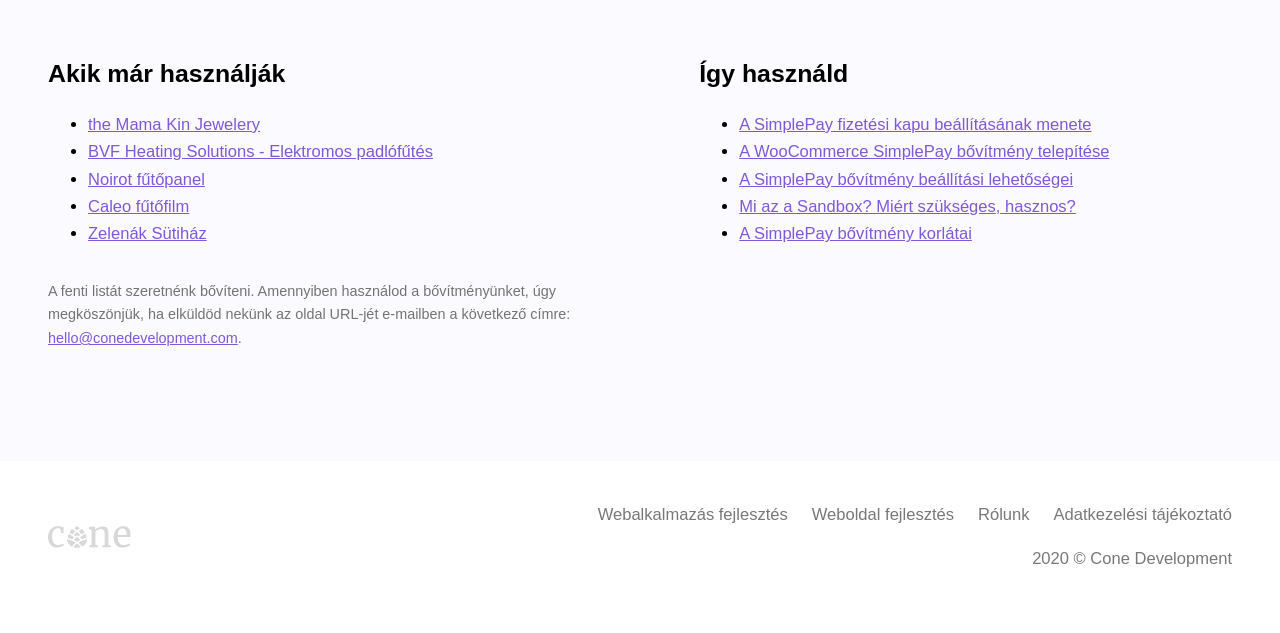
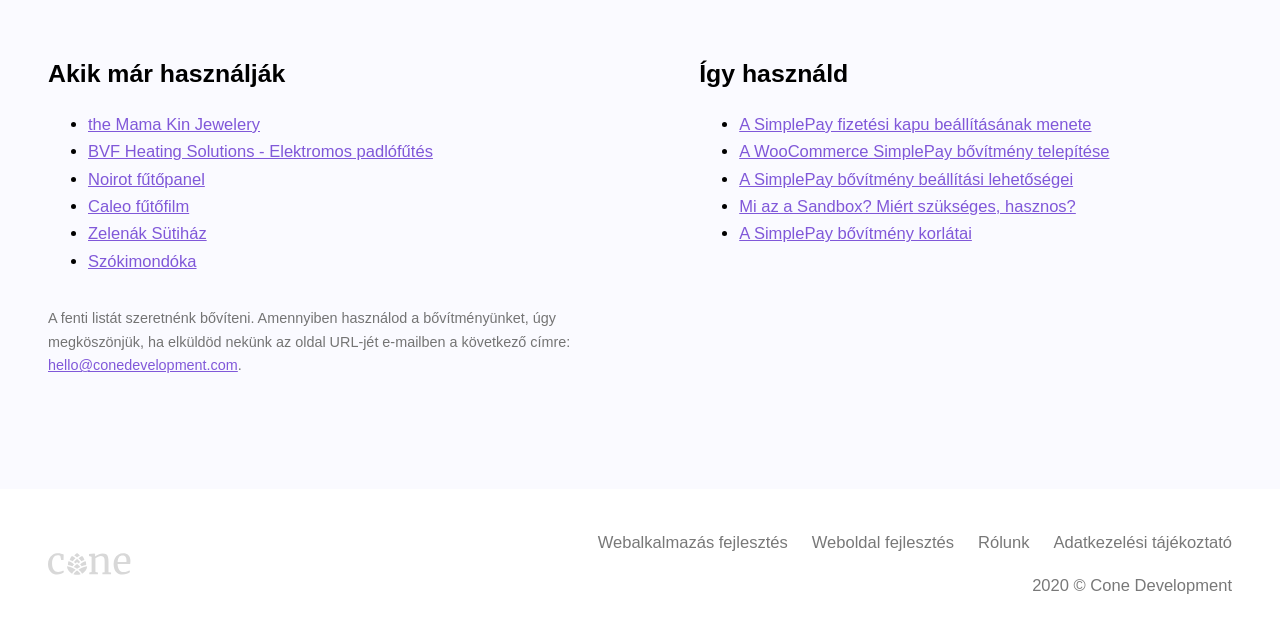
Before and after one commit to conedevelopment/simplepay-gatsby, a Gatsby site: page / in a window 1280 px wide. Shown: the part 3085-3718 px from the top of the page. Before the commit the page ends 3697 px from the top, so only its background shows below. Built offline with nearby package versions, Linux system fonts and the light colour scheme; Gatsby itself is replaced by a stand-in of ours; a web font is replaced by a local one.

Commit message:
Update using.js

```diff
--- a/src/components/using.js
+++ b/src/components/using.js
@@ -32,6 +32,7 @@
             <li><a href="https://www.noirot.hu/" rel="nofollow">Noirot fűtőpanel</a></li>
             <li><a href="https://www.caleo.hu/" rel="nofollow">Caleo fűtőfilm</a></li>
             <li><a href="https://zelenaksutihaz.hu/" rel="nofollow">Zelenák Sütiház</a></li>
+            <li><a href="https://szokimondoka.hu/webaruhaz/" rel="nofollow">Szókimondóka</a></li>
           </ul>
           <p className={usingStyles.info}>A fenti listát szeretnénk bővíteni. Amennyiben használod a bővítményünket, úgy megköszönjük, ha elküldöd nekünk az oldal URL-jét e-mailben a következő címre: <a href="mailto:hello@conedevelopment.com">hello@conedevelopment.com</a>.</p>
         </div>
```
